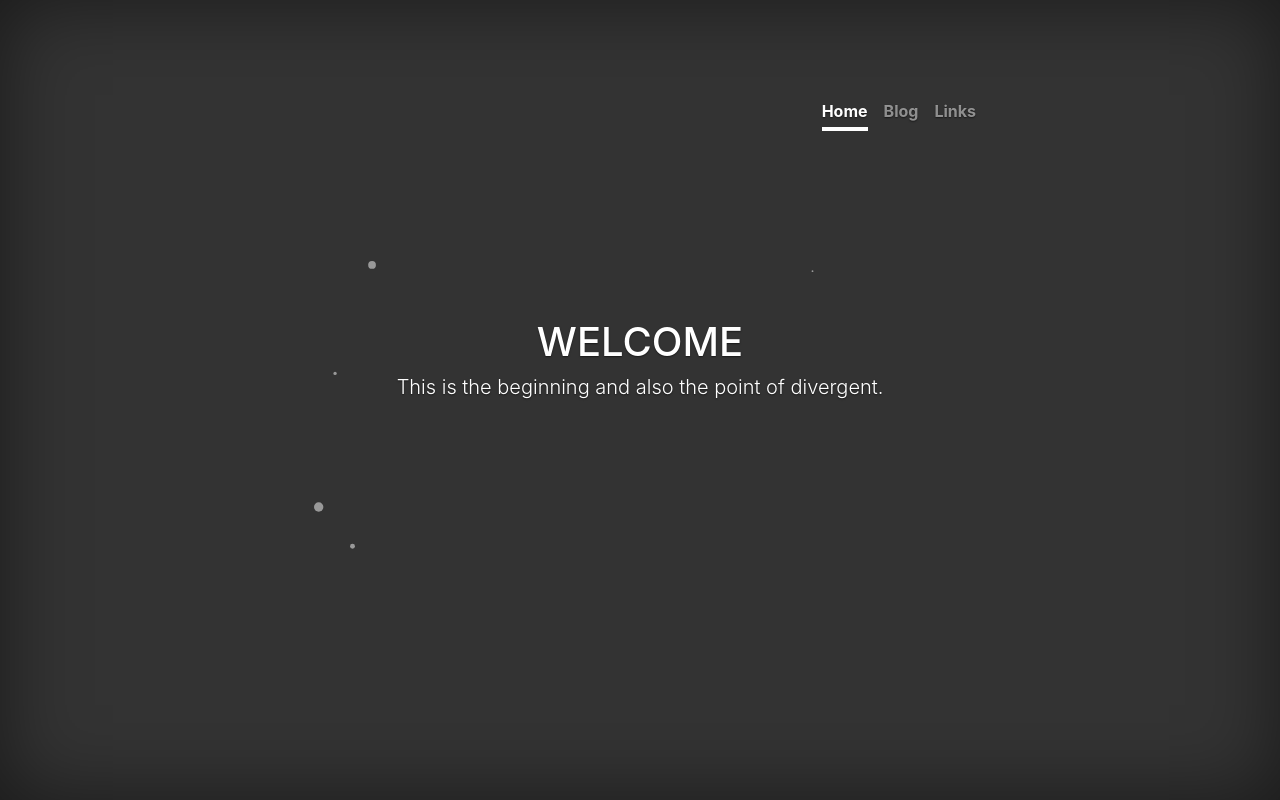
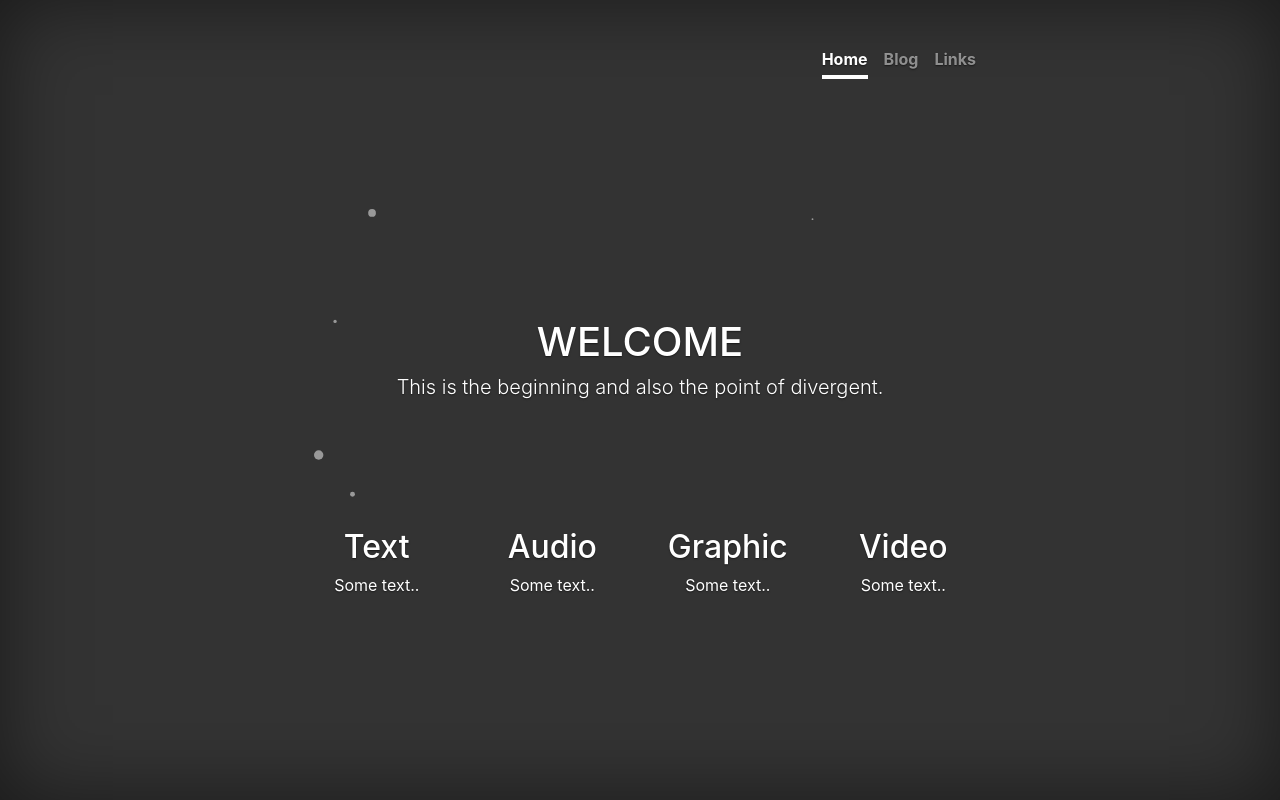
Before and after one commit to Atn010/atn010.github.io, a plain HTML site: page index.html in a window 1280 px wide. Drawn offline with Linux system fonts and the light colour scheme.

Commit message:
Finalize table layout

```diff
--- a/css/style.css
+++ b/css/style.css
@@ -55,7 +55,7 @@ body {
 }
 
 .inner-cover{
-	width: 1005;
+	width: inherit;
 	padding-top: 20%;
 	padding-bottom: 20%;
 
@@ -106,7 +106,9 @@ body {
  */
 
 .cover {
+	/*
   padding: 0 1.5rem;
+	*/
 }
 .cover .btn-lg {
   padding: .75rem 1.25rem;
@@ -116,6 +118,20 @@ body {
 /*
  * Body
  */
+/* Create four equal columns that floats next to each other */
+.column {
+    width: 25%;
+    padding: 10px;
+
+}
+
+/* Clear floats after the columns */
+.row:after {
+
+    content: "";
+    display: table;
+    clear: both;
+}
 
 .panel {
     position: absolute;
@@ -125,6 +141,7 @@ body {
 	left: 25%;
     box-sizing: border-box;
     z-index: 100;
+
 }
 
 
@@ -154,12 +171,13 @@ body {
   /* Start the vertical centering */
   .site-wrapper-inner {
     vertical-align: middle;
+	  width: 95%;
   }
   /* Handle the widths */
   .masthead,
   .mastfoot,
   .cover-container {
-    width: 100%; /* Must be percentage or pixels for horizontal alignment */
+    width: 90%; /* Must be percentage or pixels for horizontal alignment */
   }
 }
 
@@ -170,3 +188,30 @@ body {
     width: 42rem;
   }
 }
+
+@media (max-width: 62em) {
+    .column {
+        width: 50%;
+		align-items: center;
+    }
+	/*.inner-cover{
+		width: inherit;
+	}
+*/
+}
+
+@media (max-width: 40em) {
+    .column {
+        width: 100%;
+    }
+
+}
+
+@media (max-width: 30em) {
+    .column {
+    }
+		.row{
+		padding-top: 100px;
+	}
+
+}
--- a/index.html
+++ b/index.html
@@ -42,15 +42,28 @@
 			</div>
 		</div>
 
-
-
-
-
+<div class="row" align="center" style="z-index: 50">
+  <div class="column">
+    <h2>Text</h2>
+    <p>Some text..</p>
+  </div>
+  <div class="column">
+    <h2>Audio</h2>
+    <p>Some text..</p>
+  </div>
+  <div class="column">
+    <h2>Graphic</h2>
+    <p>Some text..</p>
+  </div>
+  <div class="column">
+    <h2>Video</h2>
+    <p>Some text..</p>
+  </div>
+</div>
         </div>
 	 </div>
       </div>
 	 </div>
-    </div>
   </body>
 
   <!-- This is where I place the scripts, JQuery, Tether and Bootstrap  -->
```
